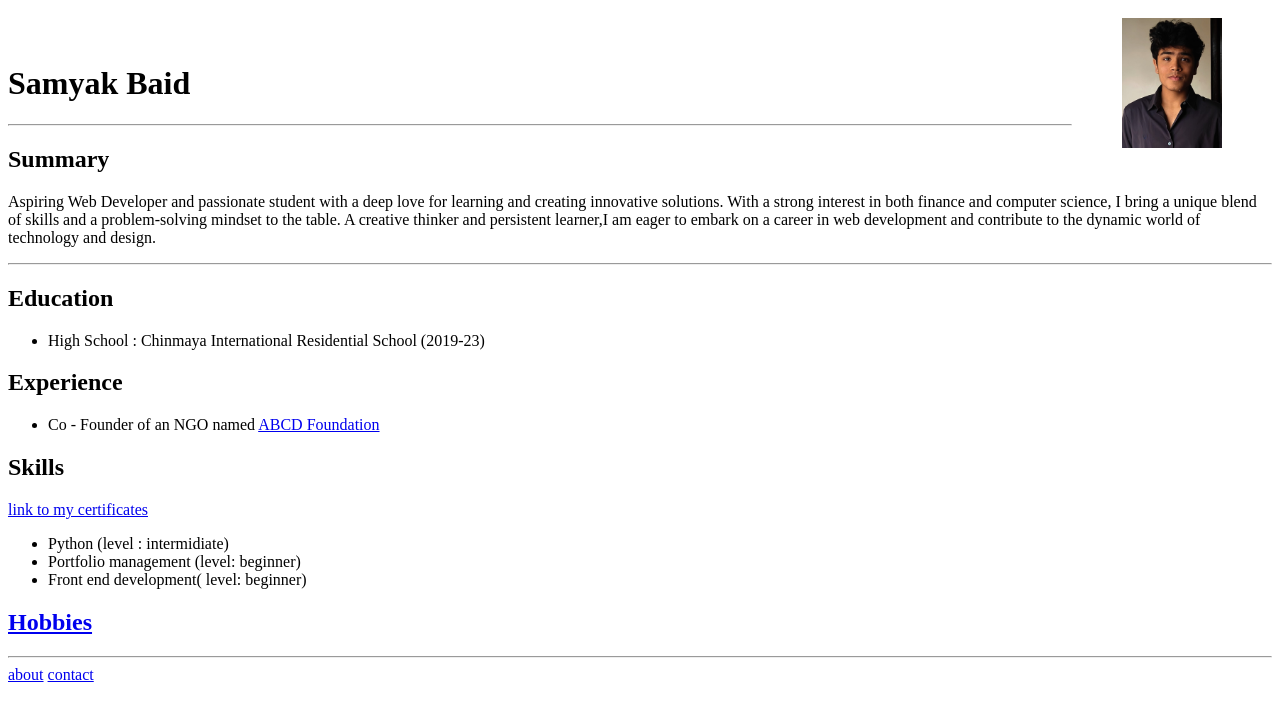
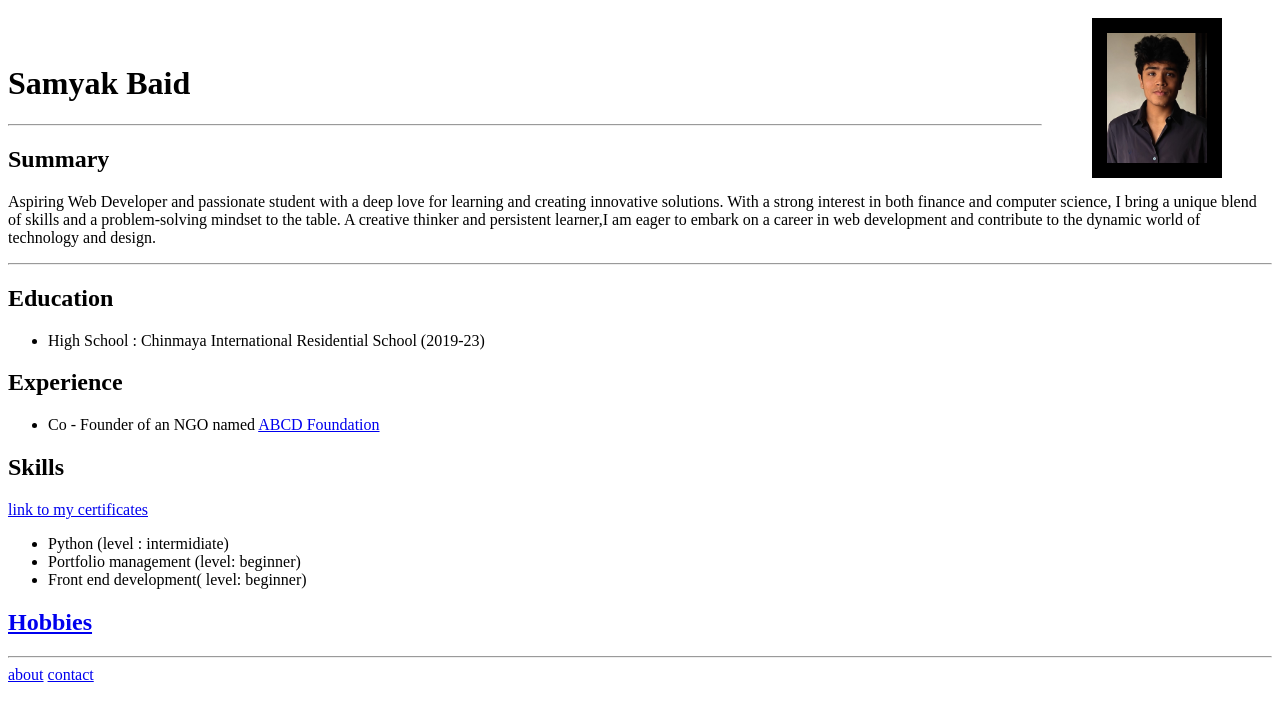
Before and after one commit to samyakbaid/html.myresume, a plain HTML site: page index.html in a window 1280 px wide. Drawn offline with Linux system fonts and the light colour scheme.

Commit message:
Update index.html

```diff
--- a/index.html
+++ b/index.html
@@ -7,7 +7,7 @@
 </head>
 <body>
 
-   <img src="./IMG_20231027_113910_2.jpg" alt="profile picture"   align="right" vspace="10"  hspace="50" height="130">
+   <img src="./IMG_20231027_113910_2.jpg" alt="profile picture"   align="right" vspace="10"  hspace="50" height="130" style="border: 15px solid black">
    <br><br>
    <h1>Samyak Baid</h1><hr>
    <h2>Summary </h2>
```
